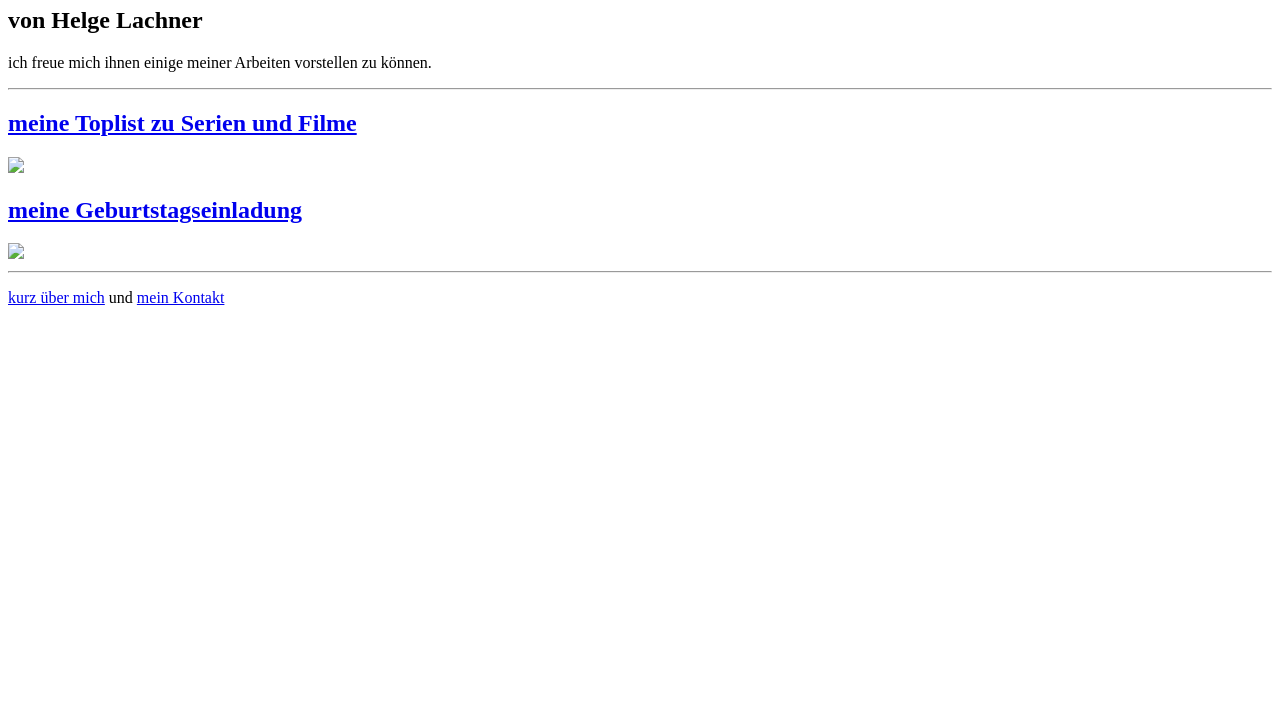
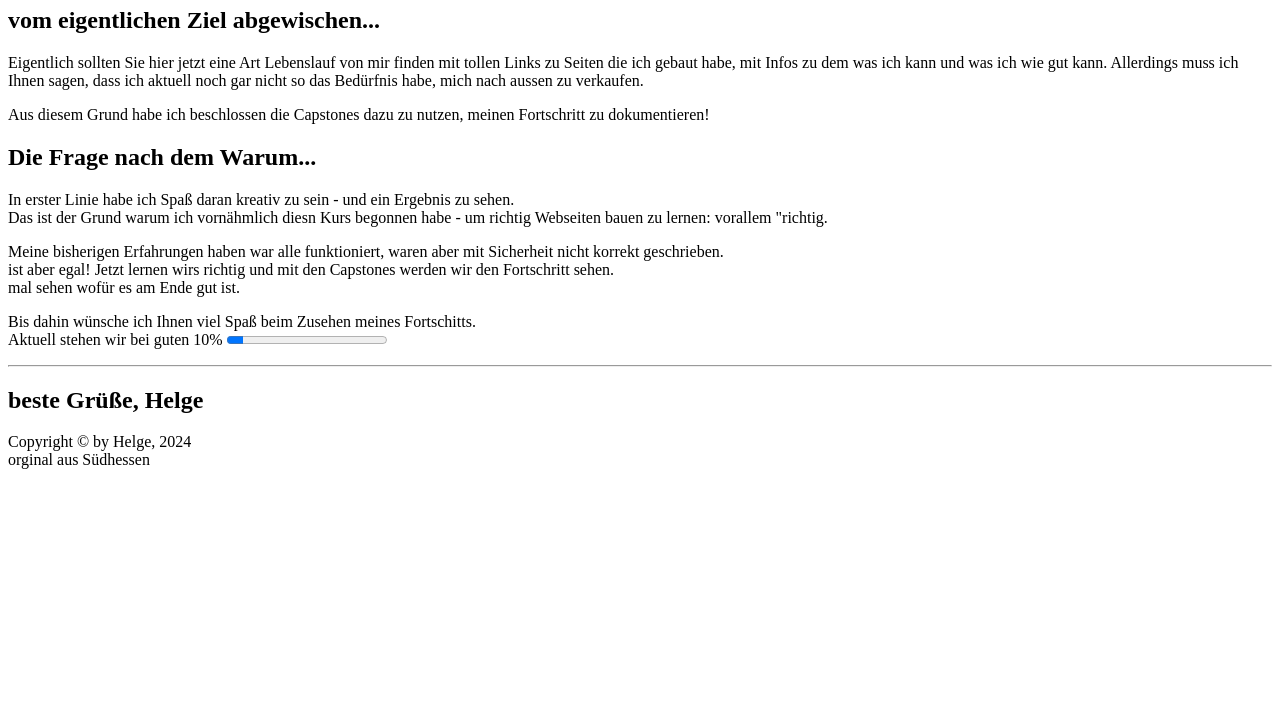
Before and after one commit to h2f7/portfolio, a plain HTML site: page index.html in a window 1280 px wide. Shown: the part 73-800 px from the top of the page. Drawn offline with Linux system fonts and the light colour scheme.

Commit message:
Add files via upload

```diff
--- a/index.html
+++ b/index.html
@@ -1,41 +1,26 @@
-<!-- TODO 1: Create the HTML Boilerplate -->
-
-<!-- TODO 2: Add Your previous projects' HTML into the public folder -->
-
-<!-- TODO 3: Take screenshots of your project previews and add the images to the images folder -->
-
-<!-- TODO 4: Add titles/subtitles etc. -->
-
-<!-- TODO 5: Add a link to the project pages -->
-
-<!-- TODO 6: Add images to show the project previews
-HINT for TODO 6: You can use the height attribute set to 200 to make the image smaller:
-https://developer.mozilla.org/en-US/docs/Web/HTML/Element/img#attr-height -->
-
-<!-- TODO 7: Add the Contact Me and About Me page links -->
-
 <!DOCTYPE html>
-<html lang="en">
+<html lang="de">
 <head>
     <meta charset="UTF-8">
     <meta name="viewport" content="width=device-width, initial-scale=1.0">
-    <title>mein Portfolio</title>
+    <title>aufm Weg...</title>
 </head>
 <body>
-    <h1>willkommen im Portfolio</h1>
-    <h2>von Helge Lachner</h2>
-
-        <p>ich freue mich ihnen einige meiner Arbeiten vorstellen zu können.</p>
+    <h1>about Helge</h1>
+    <h2>vom eigentlichen Ziel abgewischen...</h2>
+    <p>Eigentlich sollten Sie hier jetzt eine Art Lebenslauf von mir finden mit tollen Links zu Seiten die ich gebaut habe, mit Infos zu dem was ich kann und was ich wie gut kann.
+        Allerdings muss ich Ihnen sagen, dass ich aktuell noch gar nicht so das Bedürfnis habe, mich nach aussen zu verkaufen.</p>
+    <p>Aus diesem Grund habe ich beschlossen die Capstones dazu zu nutzen, meinen Fortschritt zu dokumentieren!</p>
+    <h2>Die Frage nach dem Warum...</h2>
+    <p>In erster Linie habe ich Spaß daran kreativ zu sein - und ein Ergebnis zu sehen.<br />
+        Das ist der Grund warum ich vornähmlich diesn Kurs begonnen habe - um richtig Webseiten bauen zu lernen: vorallem "richtig.</p>
+    <p>Meine bisherigen Erfahrungen haben war alle funktioniert, waren aber mit Sicherheit nicht korrekt geschrieben.<br />
+        ist aber egal! Jetzt lernen wirs richtig und mit den Capstones werden wir den Fortschritt sehen.<br />
+        mal sehen wofür es am Ende gut ist.</p>
+    <p>Bis dahin wünsche ich Ihnen viel Spaß beim Zusehen meines Fortschitts.<br />
+        Aktuell stehen wir bei guten 10% <progress max="100" value="10">10%</progress></p>
     <hr />
-    <h2><a href="./public/movie-ranking.html">meine Toplist zu Serien und Filme</a></h2>
-    <img src="./assets/images/movielist.png" height="200px" />
-
-    <h2><a href="./public/birthday-invite.html">meine Geburtstagseinladung</a></h2>
-    <img src="assets/images/birthday.png" height="200" />
-
-    <hr />
-    <p><a href="./public/about.html">kurz über mich</a> und <a href="./public/contact.html">mein Kontakt</a></p>
+    <h2>beste Grüße, Helge</h2>
+<footer>Copyright © by Helge, 2024<br />orginal aus Südhessen</footer>
 </body>
 </html>
-
-<!-- erledigt 11.12.2024 -->
```
